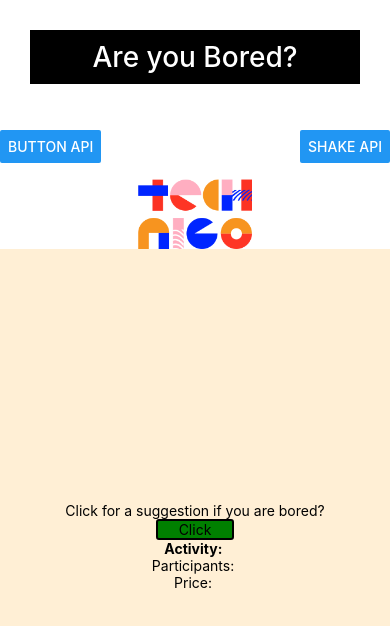
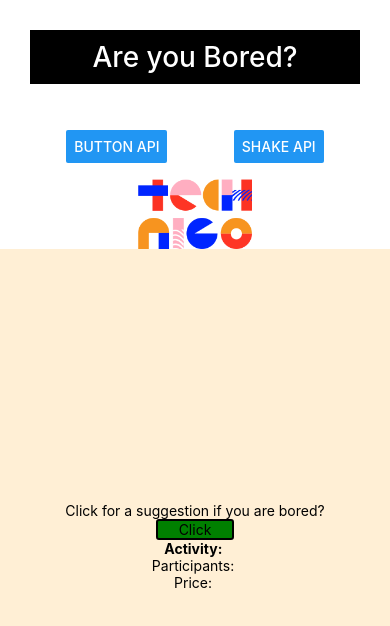
Before and after one commit to Technigo/project-react-native-app, a React Native app: screen / in a window 390 px wide. Shown: the top 626 px of the page. Built offline with nearby package versions, Linux system fonts and the light colour scheme; no server answers.

Commit message:
styling buttons

```diff
--- a/App.js
+++ b/App.js
@@ -36,7 +36,7 @@ const Title = styled.Text`
 const ButtonContainer = styled.View`
   display: flex;
   align-items: center;
-  justify-content: space-between;
+  justify-content: space-evenly;
   flex-wrap: wrap;
   flex-direction: row;
   min-height: 65px;
@@ -50,7 +50,6 @@ const TechnigoImage = styled.Image`
 const TechnigoContainer = styled.View`
   display: flex;
   align-items: center;
-  justify-content: space-between;
   flex-wrap: wrap;
   flex-direction: row;
   min-height: 40px;
```
